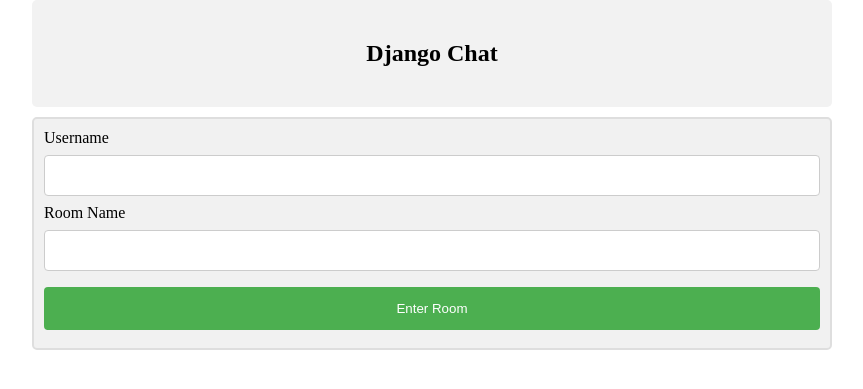
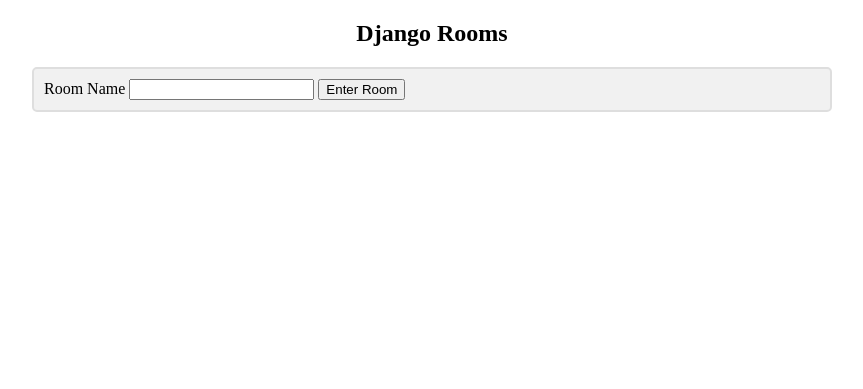
Before and after one commit to arhierey/chat_app, a Django app: page /choose_room in a window 1280 px wide. Shown: the top 389 px of the page, without its empty margins (208-1071 px from the left). Run offline with Django 4.2, Linux system fonts and the light colour scheme.

Commit message:
Small updates. Structure is almost in final state. Still without front-end.

```diff
--- a/chat_app/chat/views.py
+++ b/chat_app/chat/views.py
@@ -39,9 +39,12 @@
 
     if User.objects.filter(name=username).exists():
         if User.objects.get(name=username).password == password:
-            return redirect('/choose_room')
+            # return redirect('/choose_room')
+            return render(request, 'choose_room.html', {'username': username})
+        else:
+            return HttpResponse('Incorrect password')
     else:
-        return HttpResponse('Incorrect username or password')
+        return HttpResponse('Incorrect username')
 
 
 def send(request):
--- a/chat_app/chat_app/settings.py
+++ b/chat_app/chat_app/settings.py
@@ -11,6 +11,7 @@
 """
 
 from pathlib import Path
+import os
 
 # Build paths inside the project like this: BASE_DIR / 'subdir'.
 BASE_DIR = Path(__file__).resolve().parent.parent
@@ -118,6 +119,10 @@
 
 STATIC_URL = 'static/'
 
+STATICFILES_DIRS = (
+    os.path.join(BASE_DIR, 'static'),
+)
+
 # Default primary key field type
 # https://docs.djangoproject.com/en/4.1/ref/settings/#default-auto-field
 
--- a/chat_app/chat_app/urls.py
+++ b/chat_app/chat_app/urls.py
@@ -15,9 +15,10 @@
 """
 from django.contrib import admin
 from django.urls import path, include
+from django.conf import settings
+from django.conf.urls.static import static
 
 urlpatterns = [
     path('admin/', admin.site.urls),
     path('', include('chat.urls'))
-
-]
+] + static(settings.STATIC_URL, document_root=settings.STATIC_ROOT)
--- a/chat_app/templates/choose_room.html
+++ b/chat_app/templates/choose_room.html
@@ -56,48 +56,14 @@
 <body>
 
 <div align="center">
-    <h2>Django Chat</h2>
+    <h2>Django Rooms</h2>
 </div>
 
-
 <div class="container">
-    <style>
-    input[type=text], select {
-    width: 100%;
-    padding: 12px 20px;
-    margin: 8px 0;
-    display: inline-block;
-    border: 1px solid #ccc;
-    border-radius: 4px;
-    box-sizing: border-box;
-    }
-
-    input[type=submit] {
-    width: 100%;
-    background-color: #4CAF50;
-    color: white;
-    padding: 14px 20px;
-    margin: 8px 0;
-    border: none;
-    border-radius: 4px;
-    cursor: pointer;
-    }
-
-    input[type=submit]:hover {
-    background-color: #45a049;
-    }
-
-    div {
-    border-radius: 5px;
-    background-color: #f2f2f2;
-    padding: 20px;
-    }
-    </style>
-
     <form id="post-form" method="POST" action="checkview">
         {% csrf_token %}
-        <label>Username</label>
-        <input type="text" name="username" id="username" width="100px" />
+<!--        <label>Username</label>-->
+        <input type="hidden" name="username" value={{username}} id="username" width="100px" />
         <label>Room Name</label>
         <input type="text" name="room_name" id="room_name" width="100px" />
         <input type="submit" value="Enter Room">
```
Also changed, not shown: chat_app/templates/room.html (+14 -8 lines), chat_app/db.sqlite3, chat_app/static/onserver.png (added), chat_app/static/sent.png (added).
